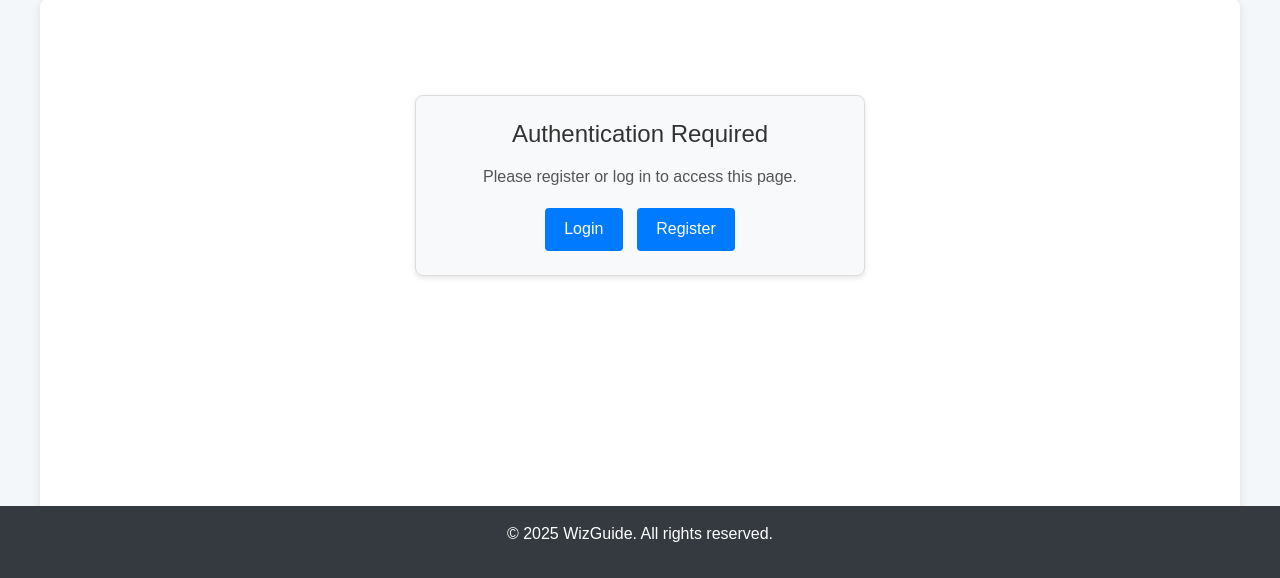
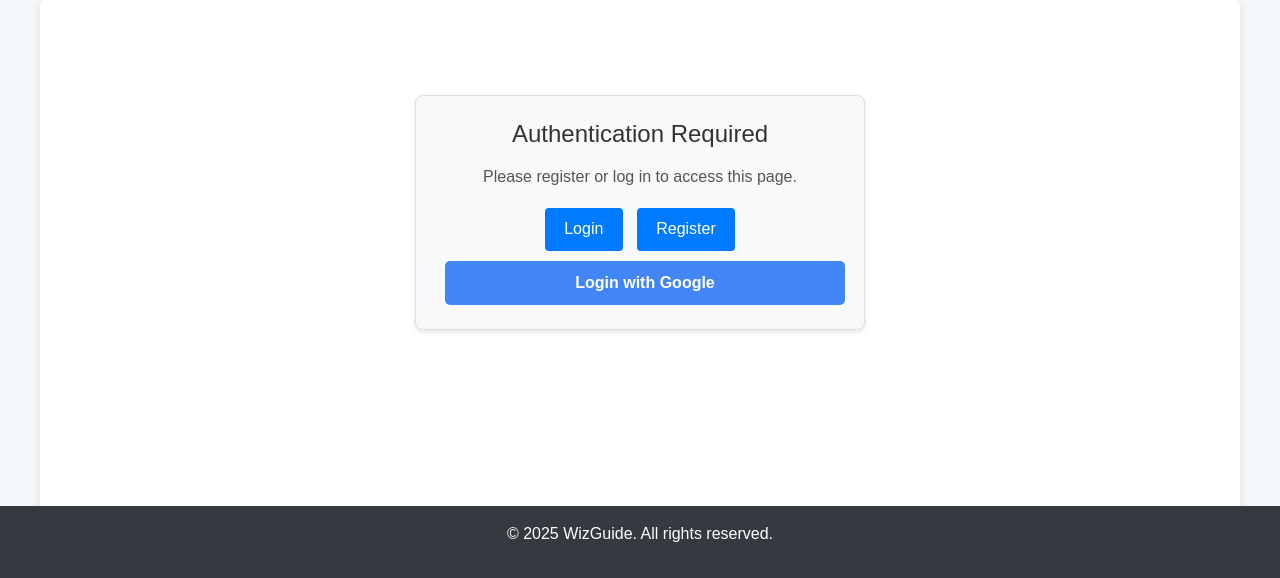
Before and after one commit to AlexDCI/WizGuide-fn, a Django app: template templates/users/require_login.html in a window 1280 px wide. Shown: the part 222-800 px from the top of the page. Run offline with Django 3.2, Linux system fonts and the light colour scheme; the template is opened without the code that fills it, so the values that code supplies are empty.

Commit message:
google works

```diff
--- a/templates/users/require_login.html
+++ b/templates/users/require_login.html
@@ -41,6 +41,23 @@
     .login-links a:hover {
         background-color: #0056b3;
     }
+
+    .auth-btn.google-btn {
+    background-color: #4285f4;
+    color: white;
+    padding: 10px 20px;
+    text-align: center;
+    border-radius: 5px;
+    display: inline-block;
+    width: 100%;
+    margin-top: 10px;
+    font-weight: bold;
+    text-decoration: none;
+}
+
+.auth-btn.google-btn:hover {
+    background-color: #357ae8;
+}
 </style>
 
 <div class="login-required-box">
@@ -49,6 +66,9 @@
     <div class="login-links">
         <a href="{% url 'login' %}">Login</a>
         <a href="{% url 'register' %}">Register</a>
+        <a href="{% url 'google_login' %}" class="auth-btn google-btn">
+            Login with Google
+        </a>
     </div>
 </div>
 {% endblock %}
--- a/wiz_guide_fn/urls.py
+++ b/wiz_guide_fn/urls.py
@@ -18,10 +18,12 @@ from django.contrib import admin
 from django.urls import path, include
 from django.views.generic import RedirectView
 
+
 urlpatterns = [
     path('admin/', admin.site.urls),
     path('', include('main.urls')),
 
     path("users/", include("users.urls")),
     path('favicon.ico', RedirectView.as_view(url='/static/favicon.ico')),
+    path('accounts/', include('allauth.urls')),
 ]
```
Also changed, not shown: templates/users/login.html (+20 -0 lines), templates/users/register.html (+20 -0 lines).
